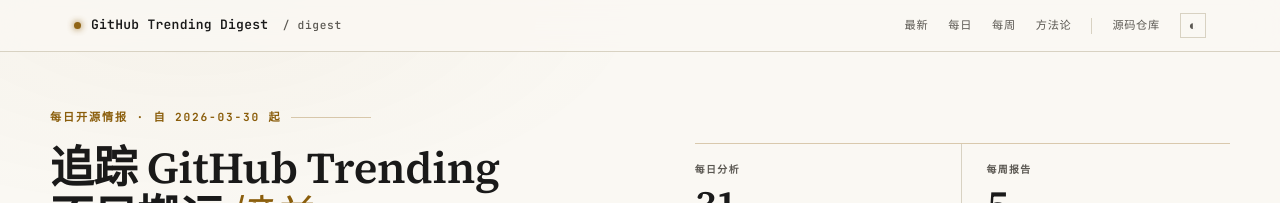
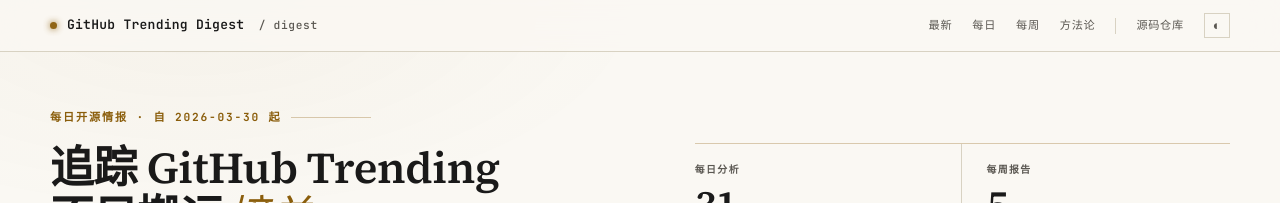
Before and after one commit to maxzyma/github-trending-digest, a Jekyll site: the page built from index.md, in a window 1280 px wide. Shown: the top 203 px of the page. Built offline with Jekyll 4.4.1, drawn with Linux system fonts in a browser that asks for light colours.

Commit message:
fix: align header brand to main content (24px offset)
Site-header was using inner-padding pattern (.header-inner has
max-w + padding), while main uses outer-padding pattern (main
has padding, child sections have max-w only). On wide viewports
this caused brand to sit 24px to the right of hero content.

Move horizontal padding from .header-inner to .site-header outer
container — now both header and main share the same outer-padding
pattern, so brand and hero share the same left edge.

Generated with Claude Code

```diff
--- a/assets/css/style.css
+++ b/assets/css/style.css
@@ -122,10 +122,13 @@ body {
   backdrop-filter: blur(16px) saturate(1.4);
   -webkit-backdrop-filter: blur(16px) saturate(1.4);
   border-bottom: 1px solid var(--border);
+  /* horizontal padding on outer container — matches main's padding pattern,
+     so header brand and main hero share the same left edge */
+  padding: 0 1.5rem;
 }
 
 .header-inner {
-  max-width: var(--max-w); margin: 0 auto; padding: 0 1.5rem;
+  max-width: var(--max-w); margin: 0 auto;
   height: 100%;
   display: flex; align-items: center; justify-content: space-between;
 }
```
